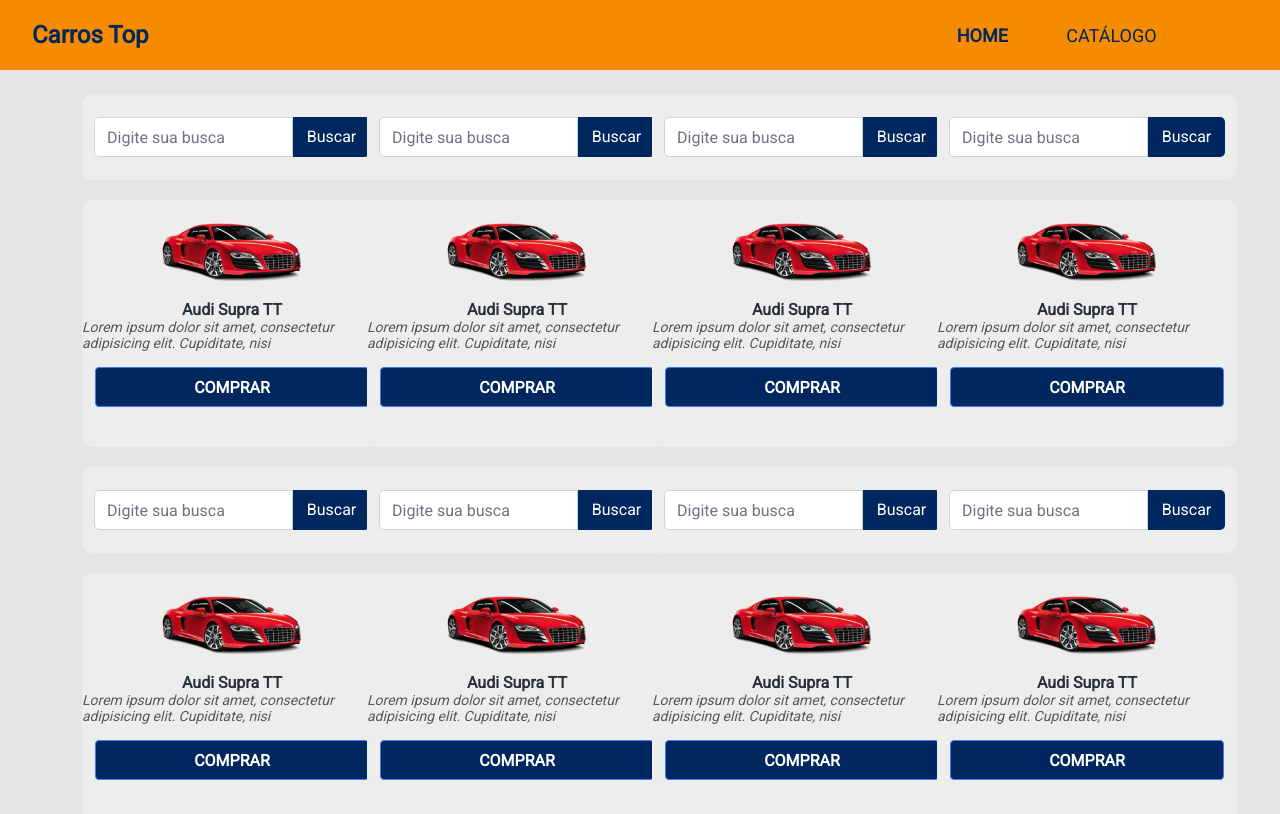
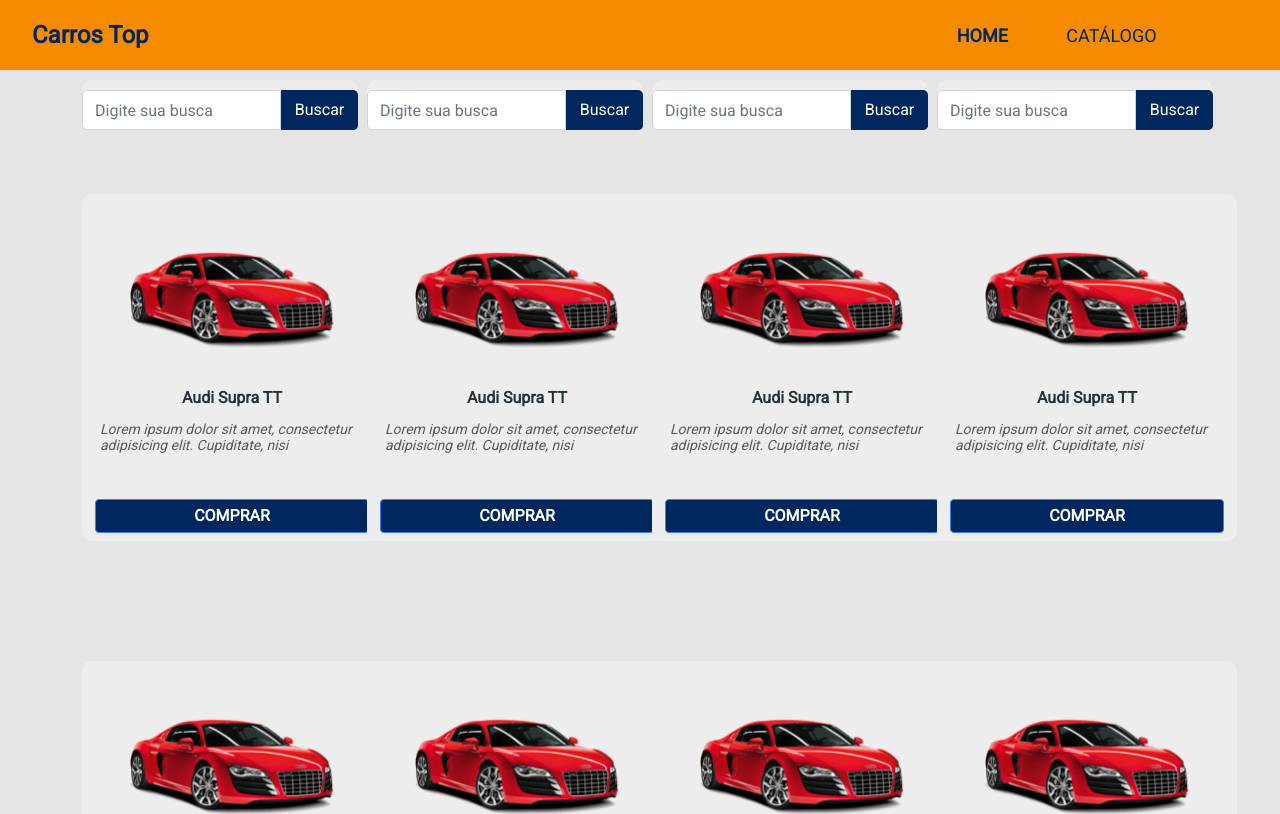
Before and after one commit to claytoncalixto/bds07, a React (Create React App) app in the folder frontweb/: page / in a window 1280 px wide. Shown: the top 814 px of the page. Built offline with nearby package versions, Linux system fonts and the light colour scheme.

Commit message:
Created grid system catalog - part 2

```diff
--- a/frontweb/package.json
+++ b/frontweb/package.json
@@ -10,10 +10,12 @@
     "@types/node": "^16.11.13",
     "@types/react": "^17.0.37",
     "@types/react-dom": "^17.0.11",
+    "@types/react-router-dom": "5.1.7",
     "bootstrap": "^5.1.3",
     "node-sass": "4.14.1",
     "react": "^17.0.2",
     "react-dom": "^17.0.2",
+    "react-router-dom": "5.2.0",
     "react-scripts": "5.0.0",
     "typescript": "^4.5.4",
     "web-vitals": "^2.1.2"
--- a/frontweb/src/components/CarCard/styles.css
+++ b/frontweb/src/components/CarCard/styles.css
@@ -1,16 +1,18 @@
 .car-top-container {
-  padding: 10px, 90px, 10px;
+  position: absolute;
+  top: 50px;
+  margin-top: 30px;
+  margin-bottom: 200px;
   width: 300px;
   height: 86px;
-  background: #ededed;
-  border-color: black;
+  background-color: #ededed;
   border-radius: 10px;
   display: flex;
   flex-direction: row;
   justify-content: center;
   align-items: center;
   align-content: center;
-  margin-bottom: 20px;
+  padding-top: 10px;
 }
 
 .car-top-container input {
@@ -33,38 +35,50 @@
 }
 
 .car-bottom-container {
-  padding: 10px, 20px, 10px;
+  padding-top: 20px;
   width: 300px;
-  height: 247px;
-  background: #ededed;
-  border-color: blue;
+  height: 347px;
+  background-color: #ededed;
   border-radius: 10px;
   display: flex;
   flex-direction: column;
   text-align: center;
   align-items: center;
+  margin-top: 100px;
   margin-bottom: 20px;
 }
 
 .car-bottom-container img {
-  width: 150px;
-  height: 100px;
+  width: 220px;
+  height: 165px;
+  top: 210px;
   display: flex;
   flex-direction: column;
   text-align: center;
   align-items: center;
+  margin-bottom: 10px;
 }
 
 .car-bottom-container h1 {
+  width: 263.86px;
+  height: 21px;
+  left: 31px;
+  top: 383px;
   font-weight: bold;
   font-size: 18px;
   display: flex;
   flex-direction: column;
   text-align: center;
   color: #000000;
+  margin-top: 14px;
+  margin-bottom: 14px;
 }
 
 .car-bottom-container p {
+  width: 264px;
+  height: 32px;
+  left: 32px;
+  top: 418px;
   font-family: Roboto;
   font-style: italic;
   font-weight: normal;
@@ -74,4 +88,17 @@
   align-items: center;
   text-align: left;
   color: #585858;
+  margin-top: 14px;
 }
+
+.car-bottom-container button {
+  margin-top: 30px;
+  margin-bottom: 15px;
+}
+
+@media (min-width: 576px) {
+  .car-top-container {
+    width: auto;
+    height: auto;
+  }
+}
```
Also changed, not shown: 1 other file (tests, documents, lock files or other folders).
